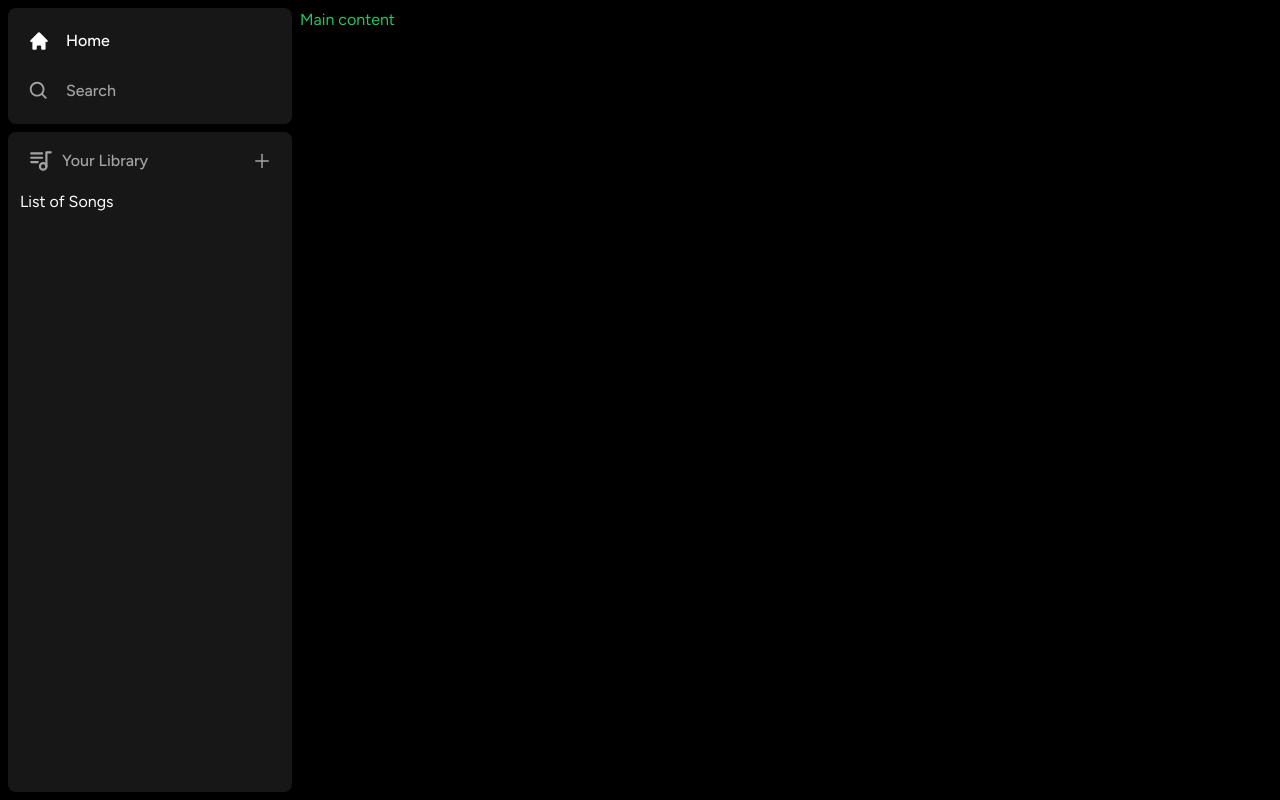
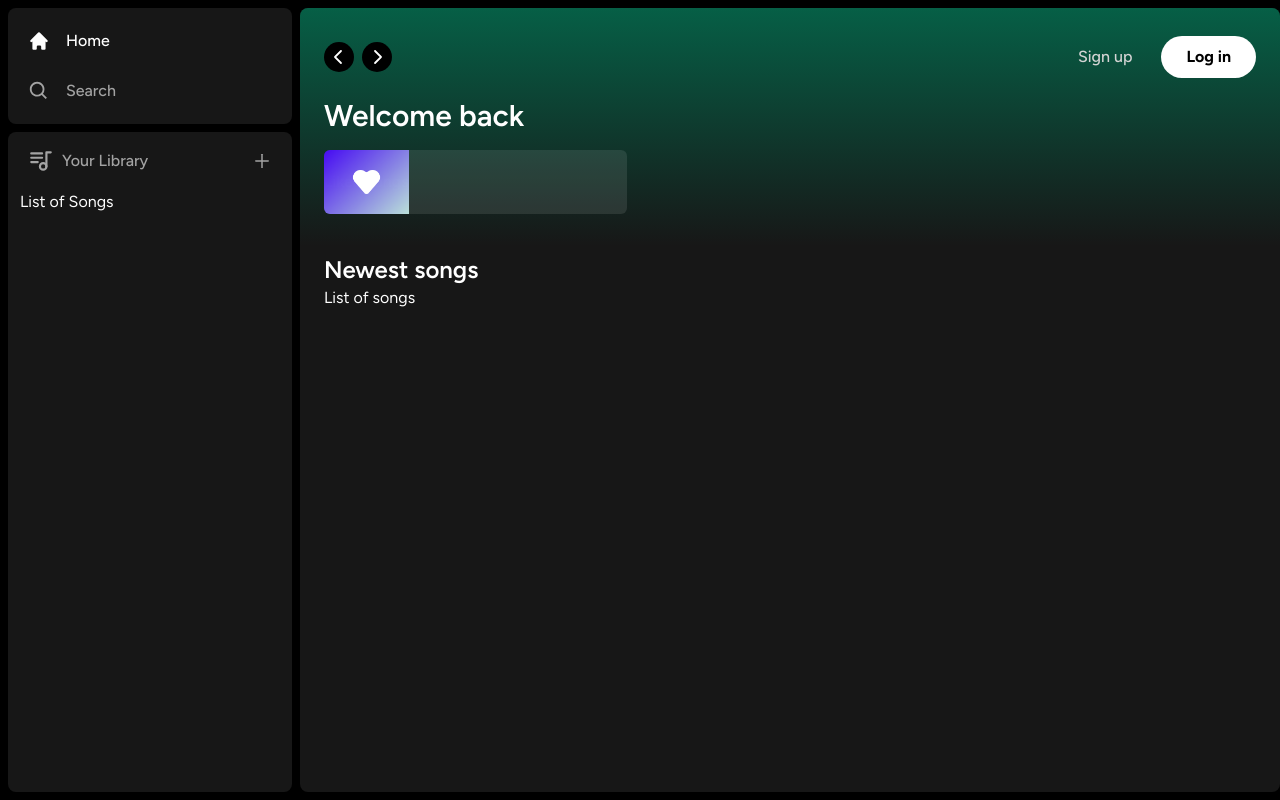
Before and after one commit to JaredNil/spotify-SSR, a Next.js app: page / in a window 1280 px wide. Built offline with nearby package versions, Linux system fonts and the light colour scheme.

Commit message:
add layout pref

```diff
--- a/app/(site)/page.tsx
+++ b/app/(site)/page.tsx
@@ -1,9 +1,53 @@
+import Header from "@/components/header/Header"
+import ListItem from "@/components/ListItem"
 
 
 const Home = () => {
 	return (
-		<div className="text-green-500 ">
-			Main content
+		<div className="
+				bg-neutral-900
+				rounded-lg
+				h-full w-full
+				overflow-hidden
+				overflow-y-auto
+			"
+		>
+
+			<Header>
+				<div className="mb-2">
+
+					<h1 className="text-white text-3xl font-semibold">
+						Welcome back
+					</h1>
+					<div className="
+						grid
+						grid-cols-1
+						sm:grid-cols-3
+						xl:grid-cols-3
+						2xl:grid-cols-4
+						gap-3
+						mt-4
+					">
+						<ListItem
+							name='Liked songs'
+							href="liked"
+							image='/res/img/like.png'
+						/>
+					</div>
+
+				</div>
+			</Header>
+			<div className="mt-2 mb-7 px-6">
+				<div className="flex justify-between items-center">
+					<h1 className="text-white text-2xl font-semibold">
+						Newest songs
+					</h1>
+				</div>
+				<div className="">
+					List of songs
+				</div>
+			</div>
+
 		</div>
 	)
 }
--- /dev/null
+++ b/components/ListItem.tsx
@@ -0,0 +1,57 @@
+"use client"
+
+import { useRouter } from "next/navigation"
+import Image from 'next/image';
+
+import { FaPlay } from 'react-icons/fa'
+
+interface ListItemProps {
+	image: string,
+	name: string,
+	href: string,
+}
+
+
+const ListItem: React.FC<ListItemProps> = ({ image, name, href }) => {
+
+	const router = useRouter()
+
+	const onClick = () => { router.push(href) }
+
+	return (
+		<button
+			onClick={() => { onClick }}
+			className="
+				relative group
+				flex items-center
+				rounded-md overflow-hidden
+				gap-x-4 pr-4
+				bg-neutral-100/10 hover:bg-neutral-100/20
+				transition
+			"
+		>
+			<div className="relative min-h-[64px] min-w-[64px]">
+				<Image
+					src={image} alt="Image"
+					fill
+					className="object-cover"
+				/>
+				<p className="font-medium truncate py-5">
+					{name}
+				</p>
+				<div className="
+					absolute
+					p-4 drop-shadow-md right-5
+					opacity-0 rounded-full bg-green
+					flex items-center justify-center
+					group-hover:opacity-100 hover:scale-110
+					transition
+				">
+					<FaPlay className='text-black' />
+				</div>
+			</div>
+		</button>
+	)
+}
+
+export default ListItem
--- /dev/null
+++ b/components/header/Button.tsx
@@ -0,0 +1,49 @@
+import { forwardRef } from "react"
+import { twMerge } from 'tailwind-merge';
+
+interface ButtonProps extends React.ButtonHTMLAttributes<HTMLButtonElement> {
+
+}
+
+
+const Button = forwardRef<HTMLButtonElement, ButtonProps>(
+	(
+		{
+			className,
+			children,
+			disabled,
+			type = 'button',
+			...props
+		},
+		ref
+	) => {
+		return (
+			<button
+				type={type}
+				disabled={disabled}
+				className={twMerge(
+					`
+						w-full rounded-full	bg-green-500
+						border border-transparent
+						px-3 py-3
+						disabled:cursor-not-allowed	disabled:opacity-50
+						text-black font-bold
+						hover:opacity-75
+						transition
+					`,
+					className
+				)}
+				{...props}
+			>
+				{children}
+			</button>
+		)
+	}
+
+)
+
+
+
+Button.displayName = 'Button'
+
+export default Button
--- /dev/null
+++ b/components/header/Header.tsx
@@ -0,0 +1,113 @@
+"use client"
+
+import { useRouter } from "next/navigation"
+
+import Button from "./Button"
+
+import { RxCaretLeft, RxCaretRight } from 'react-icons/rx'
+import { HiHome } from 'react-icons/hi'
+import { BiSearch } from 'react-icons/bi'
+import { twMerge } from 'tailwind-merge';
+
+
+interface HeaderProps {
+	children?: React.ReactNode
+	className?: string
+}
+
+
+const Header: React.FC<HeaderProps> = ({ children, className }) => {
+
+	const router = useRouter()
+
+	const handleLogout = () => {
+
+	}
+
+	return (
+		<div className={twMerge(
+			`
+				h-fit
+				bg-gradient-to-b
+			from-emerald-800
+				p-6
+			`,
+			className
+		)}>
+			<div className="
+				w-full
+				mb-4
+				flex
+				items-center
+				justify-between"
+			>
+				<div className="hidden md:flex gap-x-2 items-center">
+
+					<button onClick={() => { router.back() }}
+						className="
+					rounded-full bg-black
+					flex items-center justify-center
+					hover:opacity-75
+					transition
+					"
+					>
+						<RxCaretLeft size={30} className={`text-white`} />
+					</button>
+					<button onClick={() => { router.forward() }}
+						className="
+							rounded-full bg-black
+							flex items-center justify-center
+							hover:opacity-75
+							transition
+						"
+					>
+						<RxCaretRight size={30} className={`text-white`} />
+					</button>
+
+				</div>
+				<div className="flex md:hidden gap-x-2 items-center">
+					<button
+						className="
+							rounded-full p-2 bg-white
+							flex items-center justify-center
+							hover:opacity-75 transtion
+						"
+					>
+						<HiHome size={20} className='text-black' />
+					</button>
+					<button
+						className="
+							rounded-full p-2 bg-white
+							flex items-center justify-center
+							hover:opacity-75 transtion
+						"
+					>
+						<BiSearch size={20} className='text-black' />
+					</button>
+
+				</div>
+
+				<div className="flex justify-between items-center gap-x-4">
+					<>
+						<div className="">
+							<Button className="bg-transparent text-neutral-300 font-medium">
+								Sign up
+							</Button>
+						</div>
+
+						<div className="">
+							<Button onClick={() => { }} className="bg-white px-6 py-2">
+								Log in
+							</Button>
+						</div>
+					</>
+				</div>
+
+			</div>
+			{children}
+
+		</div >
+	)
+}
+
+export default Header
```
Also changed, not shown: public/res/img/like.png (added).
